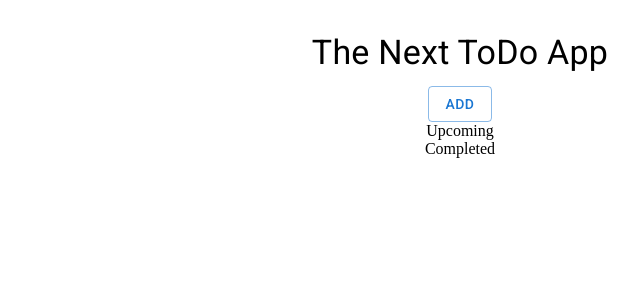
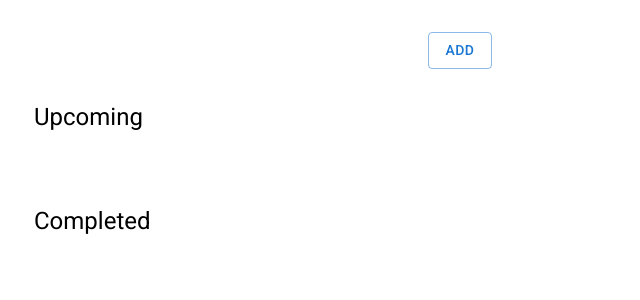
Before and after one commit to tino-junge/next-todo-app, a Next.js app: page / in a window 1280 px wide. Shown: the top 300 px of the page, without its empty margins (180-820 px from the left). Built offline with nearby package versions, Linux system fonts and the light colour scheme.

Commit message:
Add TodoList component

```diff
--- a/components/addTodoButton.tsx
+++ b/components/addTodoButton.tsx
@@ -11,6 +11,7 @@ import { useTodosContext } from '../context/todosContext';
 export default function AddTodoButton() {
   const { addTodo } = useTodosContext();
   const [open, setOpen] = useState(false);
+  const [isFormInvalid, setIsFormInvalid] = useState(false);
   const [description, setDescription] = useState('');
 
   const handleClickOpen = () => {
@@ -22,10 +23,15 @@ export default function AddTodoButton() {
   };
 
   const handleDescriptionChange = (e: ChangeEvent<HTMLTextAreaElement | HTMLInputElement>) => {
+    if (isFormInvalid) setIsFormInvalid(false);
     setDescription(e.currentTarget.value);
   };
 
   const handleAdd = () => {
+    if (!description) {
+      setIsFormInvalid(true);
+      return;
+    }
     addTodo(description);
     setOpen(false);
     setDescription('');
@@ -48,6 +54,7 @@ export default function AddTodoButton() {
             fullWidth
             variant="standard"
             onChange={handleDescriptionChange}
+            error={isFormInvalid}
           />
         </DialogContent>
         <DialogActions>
--- /dev/null
+++ b/components/todoList.tsx
@@ -0,0 +1,56 @@
+import ExpandMoreIcon from '@mui/icons-material/ExpandMore';
+import Accordion from '@mui/material/Accordion';
+import AccordionDetails from '@mui/material/AccordionDetails';
+import AccordionSummary from '@mui/material/AccordionSummary';
+import Box from '@mui/material/Box';
+import Button from '@mui/material/Button';
+import Container from '@mui/material/Container';
+import Typography from '@mui/material/Typography';
+
+import { useTodosContext } from '../context/todosContext';
+import { Todo } from '../types/todo';
+
+interface TodoListProps {
+  title: string;
+  todos: Todo[];
+}
+
+export default function TodoList(props: TodoListProps) {
+  const { completeTodo } = useTodosContext();
+  return (
+    <Container maxWidth="md">
+      <Box
+        sx={{
+          my: 4,
+          display: 'flex',
+          flexDirection: 'column',
+          justifyContent: 'center',
+          alignItems: 'left',
+        }}
+      >
+        <Typography variant="h5" component="h5" gutterBottom>
+          {props.title}
+        </Typography>
+        {props.todos.map((todo) => (
+          // TODO background green when completed
+          <Accordion key={`accordion-${todo.id}`}>
+            <AccordionSummary
+              expandIcon={<ExpandMoreIcon />}
+              aria-controls={`content-${todo.id}`}
+              id={`header-${todo.id}`}
+            >
+              {/* TODO summary? */}
+              <Typography>{todo.description}</Typography>
+              {todo.status === 'upcoming' && (
+                <Button onClick={() => completeTodo(todo.id)}>Done</Button>
+              )}
+            </AccordionSummary>
+            <AccordionDetails>
+              <Typography>{todo.description}</Typography>
+            </AccordionDetails>
+          </Accordion>
+        ))}
+      </Box>
+    </Container>
+  );
+}
--- a/context/todosContext.tsx
+++ b/context/todosContext.tsx
@@ -1,12 +1,7 @@
 import { createContext, FC, useCallback, useContext, useState } from 'react';
 import { v4 as uuid } from 'uuid';
 
-type Todo = {
-  id: string;
-  description: string;
-  // TODO due date
-  status: 'upcoming' | 'completed';
-};
+import { Todo } from '../types/todo';
 
 interface TodosContextProps {
   todos: Todo[];
--- a/package.json
+++ b/package.json
@@ -12,6 +12,7 @@
     "@babel/core": "^7.17.9",
     "@emotion/react": "^11.9.0",
     "@emotion/styled": "^11.8.1",
+    "@mui/icons-material": "^5.6.2",
     "@mui/material": "^5.6.2",
     "next": "12.1.5",
     "react": "18.0.0",
--- a/pages/index.tsx
+++ b/pages/index.tsx
@@ -1,14 +1,13 @@
-import { Button } from '@mui/material';
 import Box from '@mui/material/Box';
 import Container from '@mui/material/Container';
-import Typography from '@mui/material/Typography';
 import type { NextPage } from 'next';
 
 import AddTodoButton from '../components/addTodoButton';
+import TodoList from '../components/todoList';
 import { useTodosContext } from '../context/todosContext';
 
 const Home: NextPage = () => {
-  const { todos, completeTodo } = useTodosContext();
+  const { todos } = useTodosContext();
   return (
     <Container maxWidth="lg">
       <Box
@@ -20,32 +19,9 @@ const Home: NextPage = () => {
           alignItems: 'center',
         }}
       >
-        <Typography variant="h4" component="h1" gutterBottom>
-          The Next ToDo App
-        </Typography>
         <AddTodoButton />
-        <div>
-          Upcoming
-          {/* TODO selector */}
-          {todos
-            .filter((t) => t.status === 'upcoming')
-            .map((todo, i) => {
-              return (
-                <div key={i}>
-                  {todo.description} <Button onClick={() => completeTodo(todo.id)}>Done</Button>
-                </div>
-              );
-            })}
-        </div>
-        <div>
-          Completed
-          {/* TODO selector */}
-          {todos
-            .filter((t) => t.status === 'completed')
-            .map((todo, i) => {
-              return <div key={i}>{todo.description}</div>;
-            })}
-        </div>
+        <TodoList title="Upcoming" todos={todos.filter((t) => t.status === 'upcoming')} />
+        <TodoList title="Completed" todos={todos.filter((t) => t.status === 'completed')} />
       </Box>
     </Container>
   );
--- /dev/null
+++ b/types/todo.ts
@@ -0,0 +1,6 @@
+export type Todo = {
+  id: string;
+  description: string;
+  // TODO due date
+  status: 'upcoming' | 'completed';
+};
```
Also changed, not shown: 1 other file (tests, documents, lock files or other folders).
